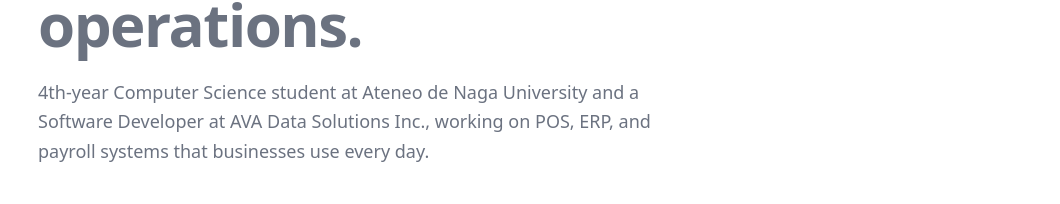
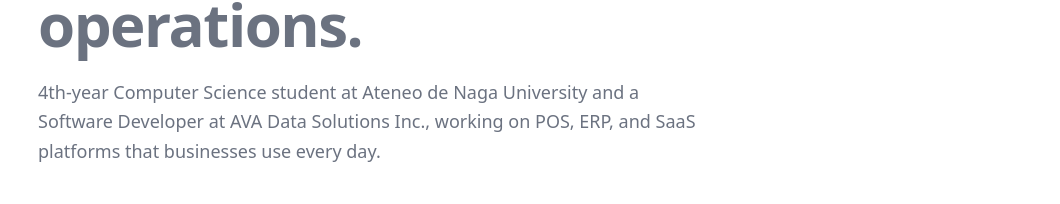
Before and after one commit to jaysi17/juan-carlos-medenilla, a React (Vite) app: page / in a window 1280 px wide. Shown: the part 381-585 px from the top of the page, without its empty margins (90-1150 px from the left). Built offline with nearby package versions, Linux system fonts and the light colour scheme.

Commit message:
Broaden hero line from payroll to SaaS platforms

```diff
--- a/index.html
+++ b/index.html
@@ -8,19 +8,19 @@
     <title>Juan Carlos Medenilla — Software Developer & CS Student</title>
     <meta
       name="description"
-      content="4th-year Computer Science student at Ateneo de Naga University and Software Developer at AVA Data Solutions, building POS, ERP, and payroll systems for real businesses."
+      content="4th-year Computer Science student at Ateneo de Naga University and Software Developer at AVA Data Solutions, building POS, ERP, and SaaS platforms for real businesses."
     />
     <meta property="og:type" content="website" />
     <meta property="og:title" content="Juan Carlos Medenilla — Software Developer & CS Student" />
     <meta
       property="og:description"
-      content="4th-year Computer Science student at Ateneo de Naga University and Software Developer at AVA Data Solutions, building POS, ERP, and payroll systems for real businesses."
+      content="4th-year Computer Science student at Ateneo de Naga University and Software Developer at AVA Data Solutions, building POS, ERP, and SaaS platforms for real businesses."
     />
     <meta name="twitter:card" content="summary" />
     <meta name="twitter:title" content="Juan Carlos Medenilla — Software Developer & CS Student" />
     <meta
       name="twitter:description"
-      content="4th-year Computer Science student at Ateneo de Naga University and Software Developer at AVA Data Solutions, building POS, ERP, and payroll systems for real businesses."
+      content="4th-year Computer Science student at Ateneo de Naga University and Software Developer at AVA Data Solutions, building POS, ERP, and SaaS platforms for real businesses."
     />
   </head>
   <body>
--- a/src/components/Hero.jsx
+++ b/src/components/Hero.jsx
@@ -19,7 +19,7 @@ export default function Hero() {
         <p className="mt-6 max-w-2xl text-base sm:text-lg text-muted leading-relaxed">
           4th-year Computer Science student at Ateneo de Naga University and a
           Software Developer at AVA Data Solutions Inc., working on POS, ERP,
-          and payroll systems that businesses use every day.
+          and SaaS platforms that businesses use every day.
         </p>
         <div className="mt-10 flex flex-wrap gap-4">
           <a
```
